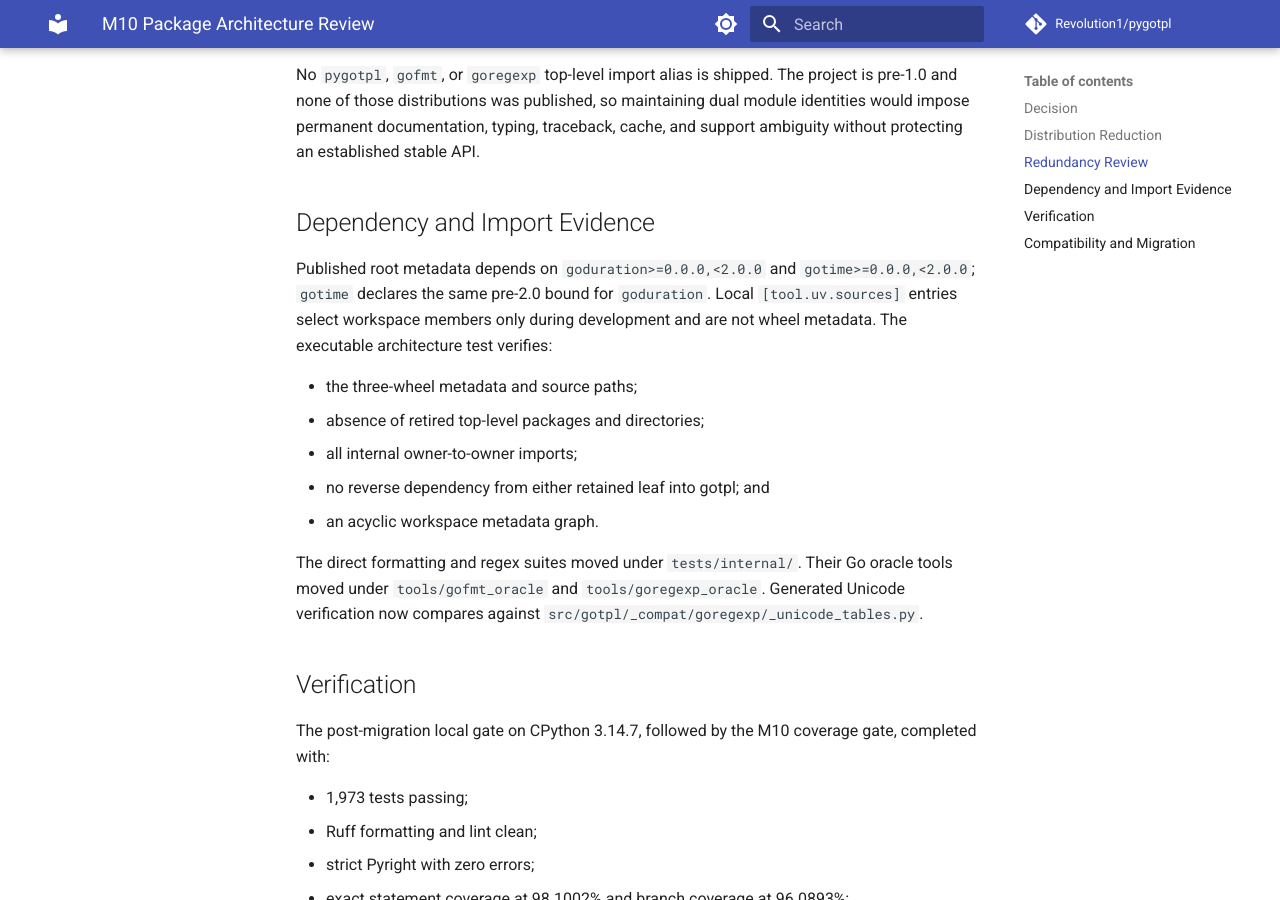
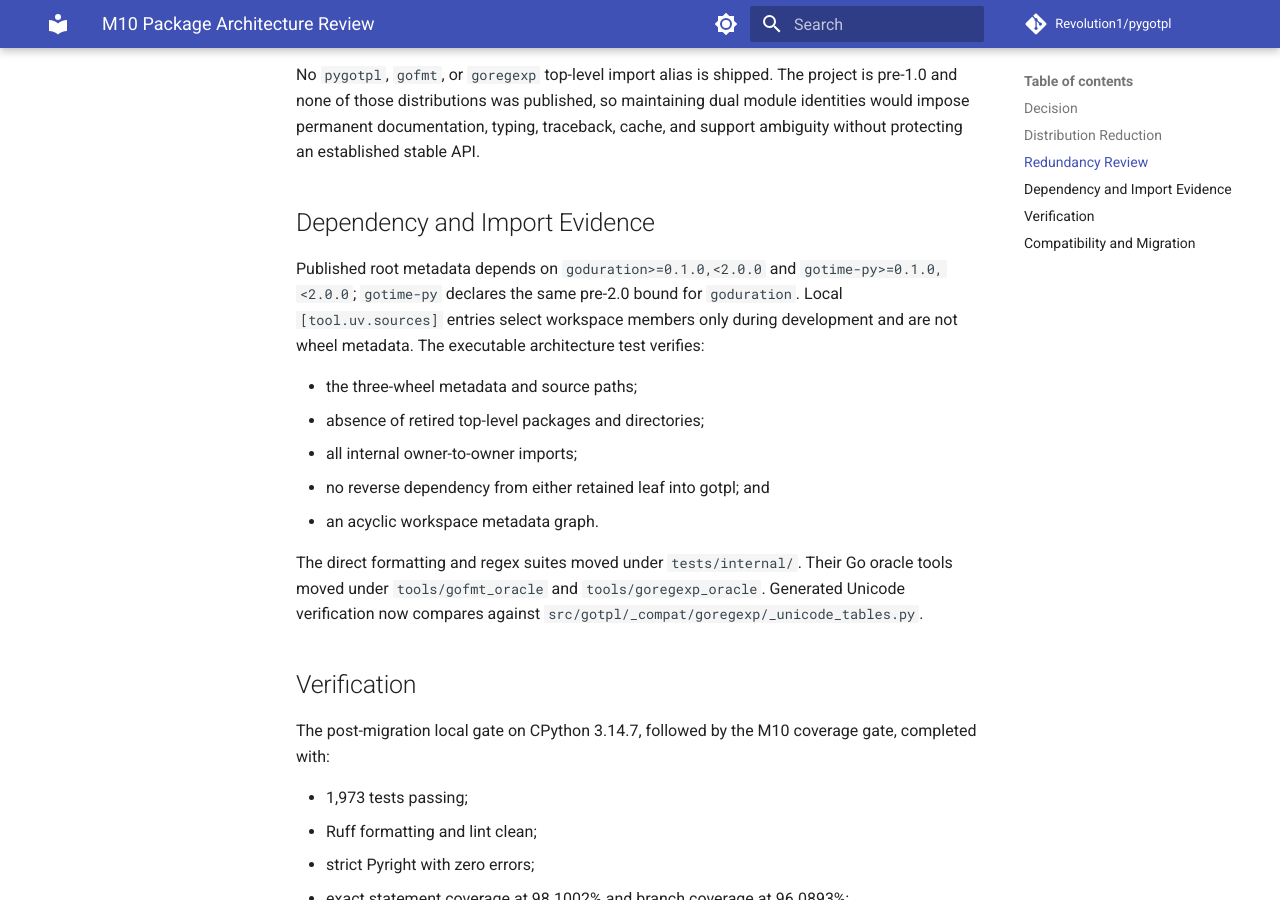
Before and after one commit to Revolution1/pygotpl, an MkDocs documentation site: the page built from docs/reports/m10-package-architecture.md, in a window 1280 px wide and 900 px high, scrolled down 1623 px. Built offline with MkDocs 1.6.1 and Material for MkDocs 9.7.7, drawn with Linux system fonts in a browser that asks for light colours; comment, search, counter and statistics services are not loaded.

Commit message:
Prepare independent PyPI publishing workflows

```diff
--- a/docs/reports/m10-package-architecture.md
+++ b/docs/reports/m10-package-architecture.md
@@ -74,8 +74,8 @@
 
 ## Dependency and Import Evidence
 
-Published root metadata depends on `goduration>=0.0.0,<2.0.0` and
-`gotime>=0.0.0,<2.0.0`; `gotime` declares the same pre-2.0 bound for
+Published root metadata depends on `goduration>=0.1.0,<2.0.0` and
+`gotime-py>=0.1.0,<2.0.0`; `gotime-py` declares the same pre-2.0 bound for
 `goduration`. Local `[tool.uv.sources]` entries select workspace members only
 during development and are not wheel metadata. The executable architecture
 test verifies:
--- a/pyproject.toml
+++ b/pyproject.toml
@@ -23,7 +23,7 @@
 ]
 dependencies = [
   "goduration>=0.1.0,<2.0.0",
-  "gotime>=0.1.0,<2.0.0",
+  "gotime-py>=0.1.0,<2.0.0",
   "tzdata>=2026.3",
   "tzlocal>=5.4.4",
 ]
@@ -85,7 +85,7 @@
 
 [tool.uv.sources]
 goduration = { workspace = true }
-gotime = { workspace = true }
+gotime-py = { workspace = true }
 
 [tool.uv.workspace]
 members = [
```
Also changed, not shown: docs/getting-started.md (+3 -3 lines), docs/reference/gotime.md (+1 -1 lines), docs/support.md (+2 -1 lines), packages/gotime/README.md (+1 -1 lines), 8 other files.
